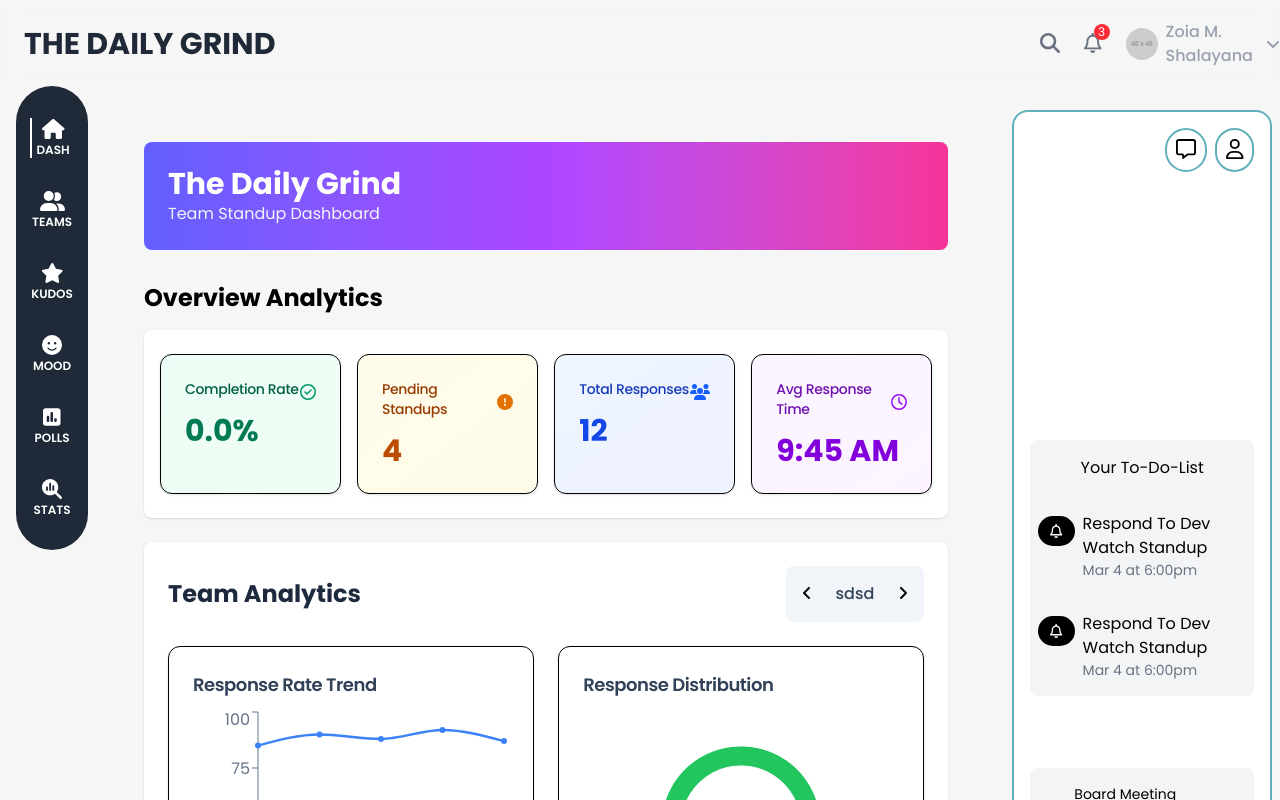
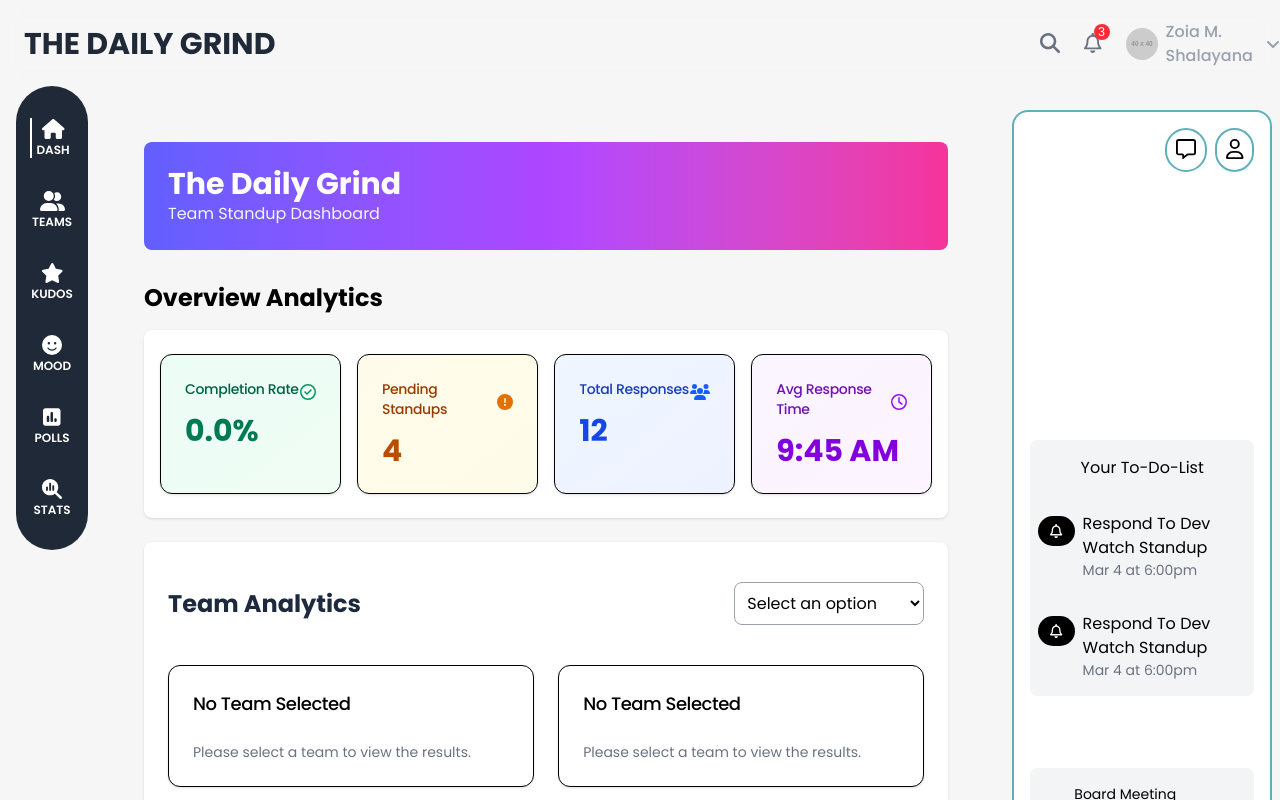
Before and after one commit to Albertamoahjunior/daily-bot-clone, a React (Vite) app in the folder frontend/: page /standupdashboard in a window 1280 px wide. Built offline with nearby package versions, Linux system fonts and the light colour scheme.

Commit message:
finishing touches

```diff
--- a/frontend/src/components/MemberMoodHistory.tsx
+++ b/frontend/src/components/MemberMoodHistory.tsx
@@ -37,6 +37,7 @@ export const MemberMoodHistory = ({
 
 
     return (
+        <>
         <Card className="bg-white shadow-2xl rounded-2xl">
             <CardHeader>
                 <CardTitle>Find Member Mood History</CardTitle>
@@ -111,5 +112,9 @@ export const MemberMoodHistory = ({
                 </div>
             </CardContent>
         </Card>
+
+
+        </>
+
     );
 };
--- /dev/null
+++ b/frontend/src/components/NoDataCard.tsx
@@ -0,0 +1,26 @@
+import React from 'react'
+import { Card, CardContent, CardHeader, CardTitle } from '@/components/ui/card';
+
+
+interface INoData{
+    title: string;
+    content:  string;
+}
+export const NoDataCard = ({title, content}: INoData) => {
+  return (
+    <Card className='bg-white'>
+    <CardHeader>
+        <CardTitle className="text-lg font-medium">
+           {title}
+        </CardTitle>
+    </CardHeader>
+    <CardContent>
+        <div className="text-sm text-gray-500">
+            {content}
+        </div>
+    </CardContent>
+    </Card>
+  )
+}
+
+// export default NoDataCard
--- a/frontend/src/components/TeamCard.tsx
+++ b/frontend/src/components/TeamCard.tsx
@@ -1,19 +1,16 @@
 import { Link } from "react-router-dom";
-import {useState} from "react";
+import { useState } from "react";
 import { DeleteModal } from "../components/DeleteModal";
-import {  faTrashCan } from '@fortawesome/free-regular-svg-icons';
+import { faTrashCan } from '@fortawesome/free-regular-svg-icons';
+import { faFileExport } from '@fortawesome/free-solid-svg-icons';
 import { FontAwesomeIcon } from '@fortawesome/react-fontawesome';
 
-// import { FontAwesomeIcon } from '@fortawesome/react-fontawesome'
-// import {  faEllipsisVertical } from '@fortawesome/free-solid-svg-icons';
-
-interface ITeamProps{
+interface ITeamProps {
     teamId: string;
     teamName: string;
 }
-{/* <FontAwesomeIcon icon={faEllipsisVertical} /> */}
 
-export const TeamCard = ({teamId, teamName}:ITeamProps) => {
+export const TeamCard = ({ teamId, teamName }: ITeamProps) => {
     const [isModalOpen, setModalOpen] = useState(false);
 
     const handleOpenModal = () => setModalOpen(true);
@@ -24,18 +21,25 @@ export const TeamCard = ({teamId, teamName}:ITeamProps) => {
         setModalOpen(false);
     };
 
-
     return (
-        <div className="items-center rounded-md  h-24 px-6 my-2 flex w-full justify-between border-2 border-[#5fb0bc] hover:border-[#1F2937] hover:bg-white hover:text-[#1F2937] text-black hover:shadow-lg hover:shadow-[#5fb0bc]/50 transition-shadow duration-300 ease-in-out ">
+        <div className="items-center rounded-md h-24 px-6 my-2 flex w-full justify-between border-2 border-[#5fb0bc] hover:border-[#1F2937] hover:bg-white hover:text-[#1F2937] text-black hover:shadow-lg hover:shadow-[#5fb0bc]/50 transition-shadow duration-300 ease-in-out">
             <h1 className="text-2xl font-normal uppercase">{teamName}</h1>
 
-            <div className="flex">
-                <Link to={`edit/${teamId}`} className="mx-2 rounded-lg p-2 px-4 flex hover:text-white hover:bg-black  transition duration-500 ease-in-out">
+            <div className="flex relative items-center">
+                <Link to={`edit/${teamId}`} className="mx-2 rounded-lg p-2 px-4 flex hover:text-white hover:bg-black transition duration-500 ease-in-out">
                     Edit Team
                 </Link>
-                <button onClick={handleOpenModal}  className="mx-2  rounded-lg p-1 px-3 border-2 border-black  bg-white text-black hover:bg-[#dc966d]">
+                <button onClick={handleOpenModal} className="mx-2 rounded-lg p-1 px-3 border-2 border-black bg-white text-black hover:bg-[#dc966d]">
                     <FontAwesomeIcon icon={faTrashCan} />
                 </button>
+                <div className="relative group">
+                    <button className="mx-2 rounded-lg p-1 px-3 border-2 border-black bg-white text-black hover:bg-[#dc966d]">
+                        <FontAwesomeIcon icon={faFileExport} />
+                    </button>
+                    <span className="w-[120px] absolute left-1/2 transform -translate-x-1/2 -translate-y-full mb-2 hidden group-hover:block border border-black bg-gray-100 text-black font-semibold text-xs rounded py-1 px-2" style={{ left: '180%' }}>
+                        Generate Team Report
+                    </span>
+                </div>
             </div>
 
             {isModalOpen &&
@@ -47,7 +51,6 @@ export const TeamCard = ({teamId, teamName}:ITeamProps) => {
                     onConfirm={handleDelete}
                 />
             }
-    {/* //   <DeleteTeamPage isOpen={isModalOpen} onClose={handleCloseModal} onDelete={handleDelete}/>} */}
         </div>
-    )
-}
+    );
+};
--- a/frontend/src/pages/StandupDashboardPage.tsx
+++ b/frontend/src/pages/StandupDashboardPage.tsx
@@ -4,9 +4,12 @@ import { faAngleRight, faAngleLeft,  faUsers, faCircleExclamation } from '@forta
 import { faCircleCheck, faClock  } from '@fortawesome/free-regular-svg-icons';
 import { TeamStandup, StandupQuestion, UserResponse } from '../types/StandupDashboard';
 import { useStandupContext } from '../hooks/useStandupContext';
+import { useTeamsContext } from '../hooks/useTeamsContext';
 import {StandupSearchFilter} from '../components/StandupSearchFilter'
 import { TeamStandupCard } from '../components/TeamStandupCard';
 import { MetricCard } from '../components/MetricCard';
+import { TeamInputDropdown } from '../components/TeamDropdownInput';
+import { NoDataCard } from '../components/NoDataCard';
 import { LineChart, Line, XAxis, YAxis, Tooltip, ResponsiveContainer, PieChart, Pie, Cell  } from 'recharts';
 import { AnalyticsCard } from '@/components/AnalyticsCard';
 
@@ -14,12 +17,30 @@ export const StandupDashboardPage = () => {
   const [expandedTeams, setExpandedTeams] = useState<Record<string, boolean>>({});
   const [expandedQuestions, setExpandedQuestions] = useState<Record<string, boolean>>({});
   const { standups } = useStandupContext();
+  const { teams } = useTeamsContext();
 
   const [filteredStandups, setFilteredStandups] = useState<any[]>([]);
 
   const [selectedTeamIndex, setSelectedTeamIndex] = useState(0);
-  const selectedTeam = standups[selectedTeamIndex];
+  const [allTeamsList, setAllTeamsList] = useState<{ value: string; label: string }[] | undefined>(undefined);
+  const [selectedTeamm, setSelectedTeam] = useState("");
+  // const selectedTeam = standups[selectedTeamIndex];
+  const selectedTeamStandup: TeamStandup|undefined = standups.find((standup) => standup.teamId === selectedTeamm );
 
+
+  const handleTeamSelect = (value: string) => {
+    setSelectedTeam(value);
+  };
+
+    // Populate teamsList
+    useEffect(() => {
+      setAllTeamsList(
+        teams.map((team) => ({
+          value: team.teamID,
+          label: team.teamName,
+        }))
+      );
+    }, [teams]);
 
     // Colors for the charts and UI
     const CHART_COLORS = {
@@ -34,14 +55,14 @@ export const StandupDashboardPage = () => {
 
       // Calculate response statistics for pie chart
       const responseStats = useMemo(() => {
-        const totalMembers = selectedTeam?.standup[0]?.response.length || 0;
-        const responded = selectedTeam?.standup[0]?.response.filter(r => r.answer).length || 0;
+        const totalMembers = selectedTeamStandup?.standup[0]?.response.length || 0;
+        const responded = selectedTeamStandup?.standup[0]?.response.filter(r => r.answer).length || 0;
 
         return [
           { name: 'Responded', value: responded },
           { name: 'Pending', value: totalMembers - responded },
         ];
-      }, [selectedTeam]);
+      }, [selectedTeamStandup]);
 
 
 
@@ -191,20 +212,29 @@ export const StandupDashboardPage = () => {
 
         {/* Team Analytics Section */}
         <section className="bg-white rounded-lg p-6 shadow-sm">
-          <div className="flex items-center justify-between mb-6">
+          <div className="flex items-center  justify-between mb-6">
             <h2 className="text-2xl font-bold text-slate-800">Team Analytics</h2>
-            <div className="flex items-center gap-4 bg-slate-100 rounded-lg p-2">
-              <button onClick={prevTeam} className="p-2 rounded-full hover:bg-white transition-colors">
+
+            {/* <div className="flex items-center gap-4 bg-slate-100 rounded-lg p-2"> */}
+                <TeamInputDropdown
+                    className="bg-white mt-4"
+                    options={allTeamsList}
+                    selectedValue={selectedTeamm}
+                    onOptionChange={handleTeamSelect}
+                    />
+              {/* <button onClick={prevTeam} className="p-2 rounded-full hover:bg-white transition-colors">
                 <FontAwesomeIcon icon={faAngleLeft} />
               </button>
               <span className="font-medium text-slate-700">{selectedTeam.teamName}</span>
               <button onClick={nextTeam} className="p-2 rounded-full hover:bg-white transition-colors">
                 <FontAwesomeIcon icon={faAngleRight} />
-              </button>
-            </div>
+              </button> */}
+            {/* </div> */}
           </div>
 
           <div className="grid grid-cols-1 md:grid-cols-2 gap-6">
+          {selectedTeamStandup ?
+
             <AnalyticsCard title="Response Rate Trend">
             <ResponsiveContainer width="100%" height="100%">
                 <LineChart data={lineChartData}>
@@ -244,7 +274,12 @@ export const StandupDashboardPage = () => {
                 </LineChart>
             </ResponsiveContainer>
             </AnalyticsCard>
+            :
+            <NoDataCard title={"No Team Selected"} content={"Please select a team to view the results."}/>
+          }
 
+
+          {selectedTeamStandup ?
             <AnalyticsCard title="Response Distribution">
             <ResponsiveContainer width="100%" height="90%">
                 <PieChart>
@@ -279,6 +314,9 @@ export const StandupDashboardPage = () => {
                 </div>
             </div>
             </AnalyticsCard>
+              :
+              <NoDataCard title={"No Team Selected"} content={"Please select a team to view the results."}/>
+            }
         </div>
         </section>
 
--- a/frontend/src/pages/TeamMoodPage.tsx
+++ b/frontend/src/pages/TeamMoodPage.tsx
@@ -12,6 +12,7 @@ import { useTeamMoodContext } from '../hooks/useTeamMoodContext';
 import {MemberMoodHistory} from '../components/MemberMoodHistory';
 import {CreateMoodModal} from '../components/CreateMoodModal'
 import {MoodInsights} from '../components/MoodInsights'
+import {DeleteModal} from '../components/DeleteModal'
 import {MoodResponse} from "../types/Mood";
 
 
@@ -33,6 +34,7 @@ export const TeamMoodPage: React.FC = () => {
   const [membersList, setMembersList] = useState<{ value: string; label: string }[] | undefined>(undefined);
   const [teamsList, setTeamsList] = useState<{ value: string; label: string }[] | undefined>(undefined);
   const [selectedUser, setSelectedUser] = useState<string>("");
+  const [deleteMood, setDeleteMood] = useState<boolean>(false);
 
   const [moodHistSelectedUser, setMoodHistSelectedUser] = useState<string>("");
   const [selectedMoodHistTeam, setMoodHistSelectedTeam] = useState<string>("");
@@ -162,6 +164,11 @@ export const TeamMoodPage: React.FC = () => {
     setMoodHistSelectedTeam(value);
   };
 
+  const handleDeleteMood = () => {
+    setDeleteMood(true);
+    setMoodCheckInConfigured(false)
+  }
+
 
   return (
     <AnimationWrapper key={"mood-page"}>
@@ -179,7 +186,8 @@ export const TeamMoodPage: React.FC = () => {
 
             <div className="flex w-full justify-between">
             <p className="text-left text-lg mt-2">Track and analyze your team's mood trends and engagement</p>
-            <button onClick={() => setMoodCheckInConfigured(false)} className="flex items-center gap-2 bg-black text-white hover:bg-slate-800 rounded-lg px-4 py-2 transition-colors duration-200 "> Delete Your Mood Check In</button>
+            <button onClick={() => {setDeleteMood(true)}} className="flex items-center gap-2 bg-black text-white hover:bg-slate-800 rounded-lg px-4 py-2 transition-colors duration-200 "> Delete Your Mood Check In</button>
+            {deleteMood && <DeleteModal title={"Delete Mood"} description={"Do You Want To Delete Your Team's Mood Check-In"} isOpen={deleteMood} onConfirm={handleDeleteMood} onClose={() => setDeleteMood(false)}/>}
             </div>
           </header>
 
@@ -266,6 +274,23 @@ export const TeamMoodPage: React.FC = () => {
 
 
           {pageState === "mood-history" && <main className="flex flex-col gap-6">
+
+            <MemberMoodHistory
+              handleMoodHistTeamChange={handleMoodHistTeamChange}
+              handleMoodHistUserDeselect={handleMoodHistUserDeselect}
+              handleMoodHistUserSelect={handleMoodHistUserSelect}
+              moodHistTeamsList={moodHistTeamsList}
+              moodHistMembersList={moodHistMembersList}
+              moodHistSelectedUser={moodHistSelectedUser}
+              selectedMoodHistTeam={selectedMoodHistTeam}
+              moodHistDate = {moodHistDate}
+              handleDateSelect = {handleDateSelect}
+              onFilter = {handleFilter}
+              filteredMoodResponses = {filteredMoodResponses}
+              allEmojis = {allEmojis}
+             />
+
+
             {selectedTeam.length ?
             <Card className="bg-white shadow-2xl rounded-2xl">
               <CardHeader>
@@ -298,25 +323,7 @@ export const TeamMoodPage: React.FC = () => {
                     </div>
                 </CardContent>
             </Card>
-          }
-
-
-
-
-            <MemberMoodHistory
-              handleMoodHistTeamChange={handleMoodHistTeamChange}
-              handleMoodHistUserDeselect={handleMoodHistUserDeselect}
-              handleMoodHistUserSelect={handleMoodHistUserSelect}
-              moodHistTeamsList={moodHistTeamsList}
-              moodHistMembersList={moodHistMembersList}
-              moodHistSelectedUser={moodHistSelectedUser}
-              selectedMoodHistTeam={selectedMoodHistTeam}
-              moodHistDate = {moodHistDate}
-              handleDateSelect = {handleDateSelect}
-              onFilter = {handleFilter}
-              filteredMoodResponses = {filteredMoodResponses}
-              allEmojis = {allEmojis}
-             />
+            }
 
 
 
```
